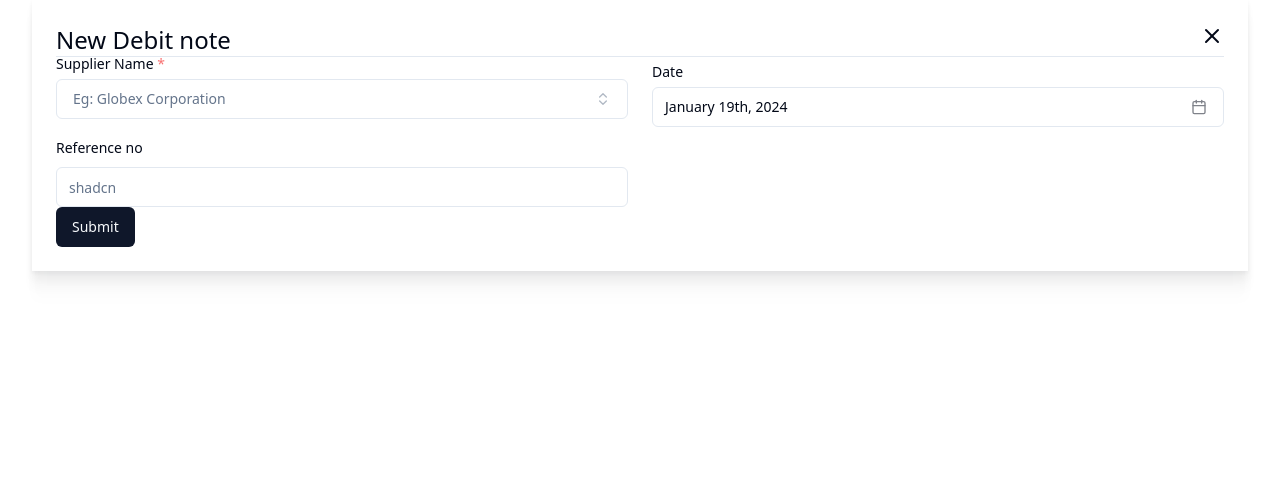
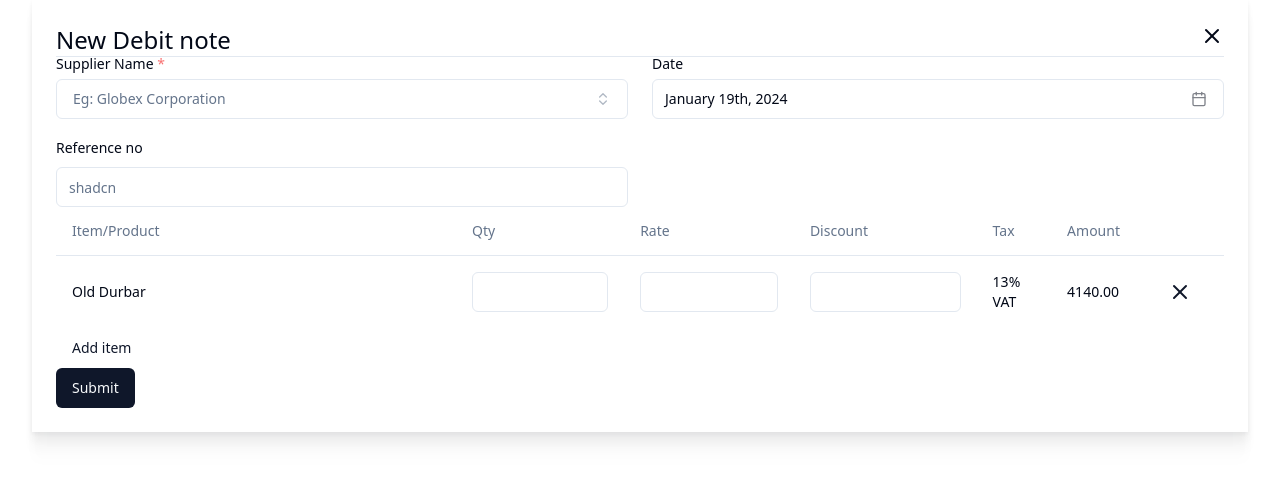
Before and after one commit to sethstha/vite-debit-note, a React (Vite) app: page / in a window 1280 px wide. Shown: the top 480 px of the page. Built offline with nearby package versions, Linux system fonts and the light colour scheme.

Commit message:
Add - product/item add

```diff
--- /dev/null
+++ b/src/components/ItemList.tsx
@@ -0,0 +1,29 @@
+import { Button } from "@/components/ui/button";
+import { Input } from "@/components/ui/input";
+import { TableCell, TableRow } from "@/components/ui/table";
+import { X } from "lucide-react";
+import React from "react";
+
+export default function ItemList() {
+  return (
+    <TableRow>
+      <TableCell>Old Durbar</TableCell>
+      <TableCell>
+        <Input type="number" />
+      </TableCell>
+      <TableCell>
+        <Input type="number" />
+      </TableCell>
+      <TableCell>
+        <Input type="number" />
+      </TableCell>
+      <TableCell>13% VAT</TableCell>
+      <TableCell>4140.00</TableCell>
+      <TableCell>
+        <Button variant="link">
+          <X />
+        </Button>
+      </TableCell>
+    </TableRow>
+  );
+}
--- /dev/null
+++ b/src/components/add-product.tsx
@@ -0,0 +1,63 @@
+import { Button } from "@/components/ui/button";
+import {
+  Command,
+  CommandEmpty,
+  CommandGroup,
+  CommandInput,
+  CommandItem,
+} from "@/components/ui/command";
+import {
+  Popover,
+  PopoverContent,
+  PopoverTrigger,
+} from "@/components/ui/popover";
+import { items } from "@/data";
+import { useState } from "react";
+
+export default function AddProduct() {
+  const [open, setOpen] = useState(false);
+
+  const onItemSelect = (value: string) => {
+    console.log(value);
+
+    console.log(
+      items.find((item) => {
+        return item.sku === value;
+      })
+    );
+    setOpen(false);
+  };
+  return (
+    <Popover open={open} onOpenChange={setOpen}>
+      <PopoverTrigger asChild>
+        <Button variant="link">Add item</Button>
+      </PopoverTrigger>
+      <PopoverContent className="w-[480px] p-0" align="start">
+        <Command>
+          <CommandInput placeholder="Search for items" className="h-9" />
+          <CommandEmpty>No Items found.</CommandEmpty>
+          <CommandGroup>
+            {items.map((item) => (
+              <CommandItem
+                value={item.sku}
+                key={item.sku}
+                onSelect={(value) => onItemSelect(value)}
+              >
+                <div className="flex justify-between w-full">
+                  <div className="space-y-2">
+                    <h3 className="text-xl">{item.name}</h3>
+                    <div className="flex gap-2">
+                      <span className="text-blue-300">{item.sku}</span>
+                      <span>Batch: {item.batch}</span>
+                    </div>
+                  </div>
+                  <div>Rs. {item.price}</div>
+                </div>
+              </CommandItem>
+            ))}
+          </CommandGroup>
+        </Command>
+      </PopoverContent>
+    </Popover>
+  );
+}
--- a/src/components/debit-note.tsx
+++ b/src/components/debit-note.tsx
@@ -1,3 +1,5 @@
+import ItemList from "@/components/ItemList";
+import AddProduct from "@/components/add-product";
 import { Button } from "@/components/ui/button";
 import { Calendar } from "@/components/ui/calendar";
 import {
@@ -10,7 +12,6 @@ import {
 import {
   Form,
   FormControl,
-  FormDescription,
   FormField,
   FormItem,
   FormLabel,
@@ -23,6 +24,13 @@ import {
   PopoverTrigger,
 } from "@/components/ui/popover";
 import { Separator } from "@/components/ui/separator";
+import {
+  Table,
+  TableBody,
+  TableHead,
+  TableHeader,
+  TableRow,
+} from "@/components/ui/table";
 import { suppliers } from "@/data";
 import { cn } from "@/lib/utils";
 import { DebitNode, debitNodeSchema } from "@/schemas";
@@ -137,7 +145,7 @@ export default function DebitNote() {
                   )}
                 />
               </div>
-              <div className="space-y-4 pt-2">
+              <div className="space-y-4">
                 <FormField
                   control={form.control}
                   name="date"
@@ -181,7 +189,25 @@ export default function DebitNote() {
                 />
               </div>
             </div>
-
+            <Table>
+              <TableHeader>
+                <TableRow>
+                  <TableHead className="w-[400px]">Item/Product</TableHead>
+                  <TableHead>Qty</TableHead>
+                  <TableHead>Rate</TableHead>
+                  <TableHead>Discount</TableHead>
+                  <TableHead>Tax</TableHead>
+                  <TableHead>Amount</TableHead>
+                  <TableHead></TableHead>
+                </TableRow>
+              </TableHeader>
+              <TableBody>
+                <ItemList />
+              </TableBody>
+            </Table>
+            <div className="flex">
+              <AddProduct />
+            </div>
             <Button type="submit">Submit</Button>
           </form>
         </Form>
--- a/src/data/index.ts
+++ b/src/data/index.ts
@@ -20,3 +20,11 @@ export const suppliers = [
   { label: "Nano Nest", value: "NN" },
   { label: "Quasar Tech", value: "QT" },
 ];
+
+export const items = [
+  { name: "Old durbar 750ml", sku: "25684", batch: "256848A", price: 2564.0 },
+  { name: "Old durbar 375ml", sku: "25681", batch: "256848A", price: 2564.0 },
+  { name: "Old durbar 175ml", sku: "25682", batch: "256848A", price: 2564.0 },
+  { name: "Old durbar 1000ml", sku: "25683", batch: "256848A", price: 2564.0 },
+  { name: "Old durbar 2000ml", sku: "25685", batch: "256848A", price: 2564.0 },
+];
```
